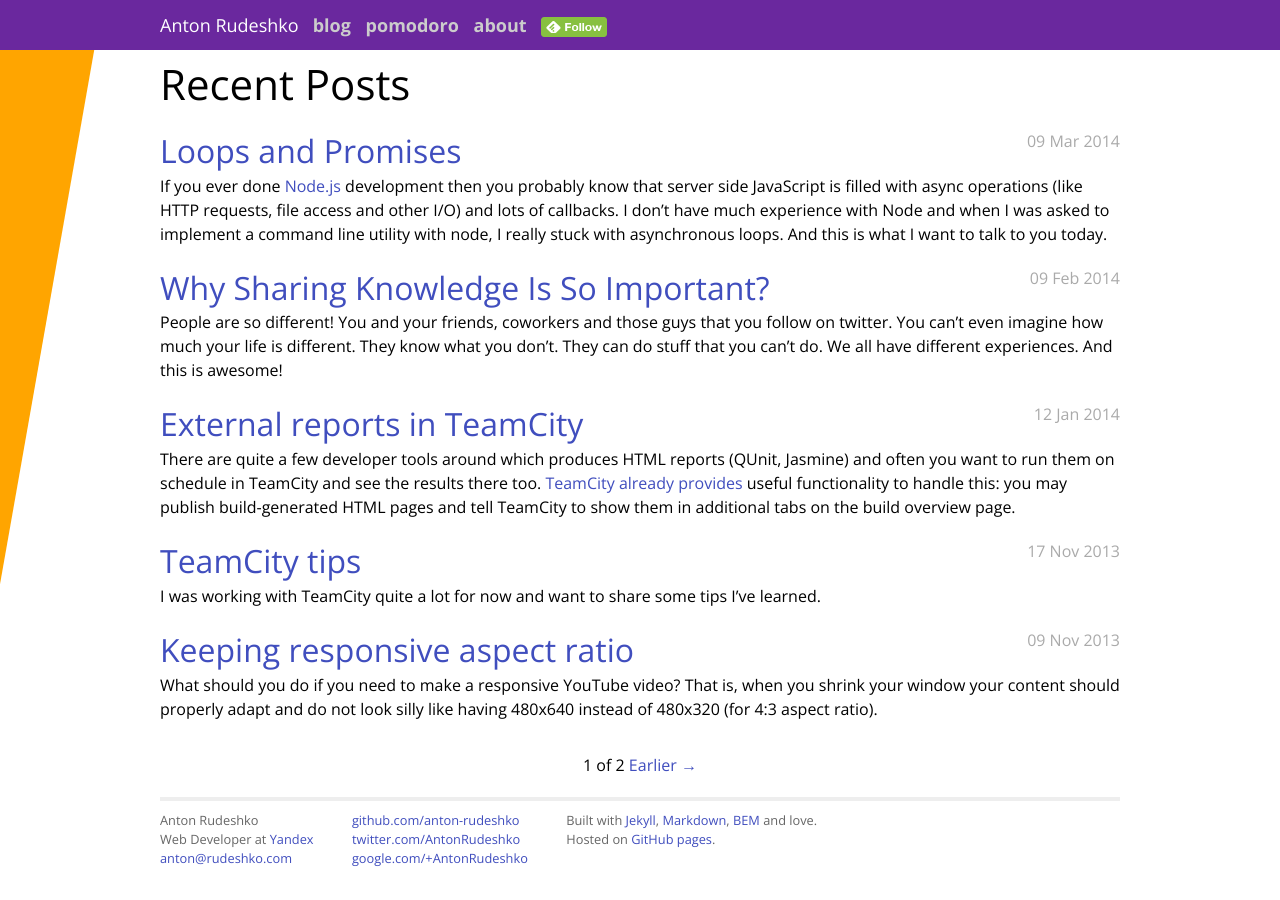
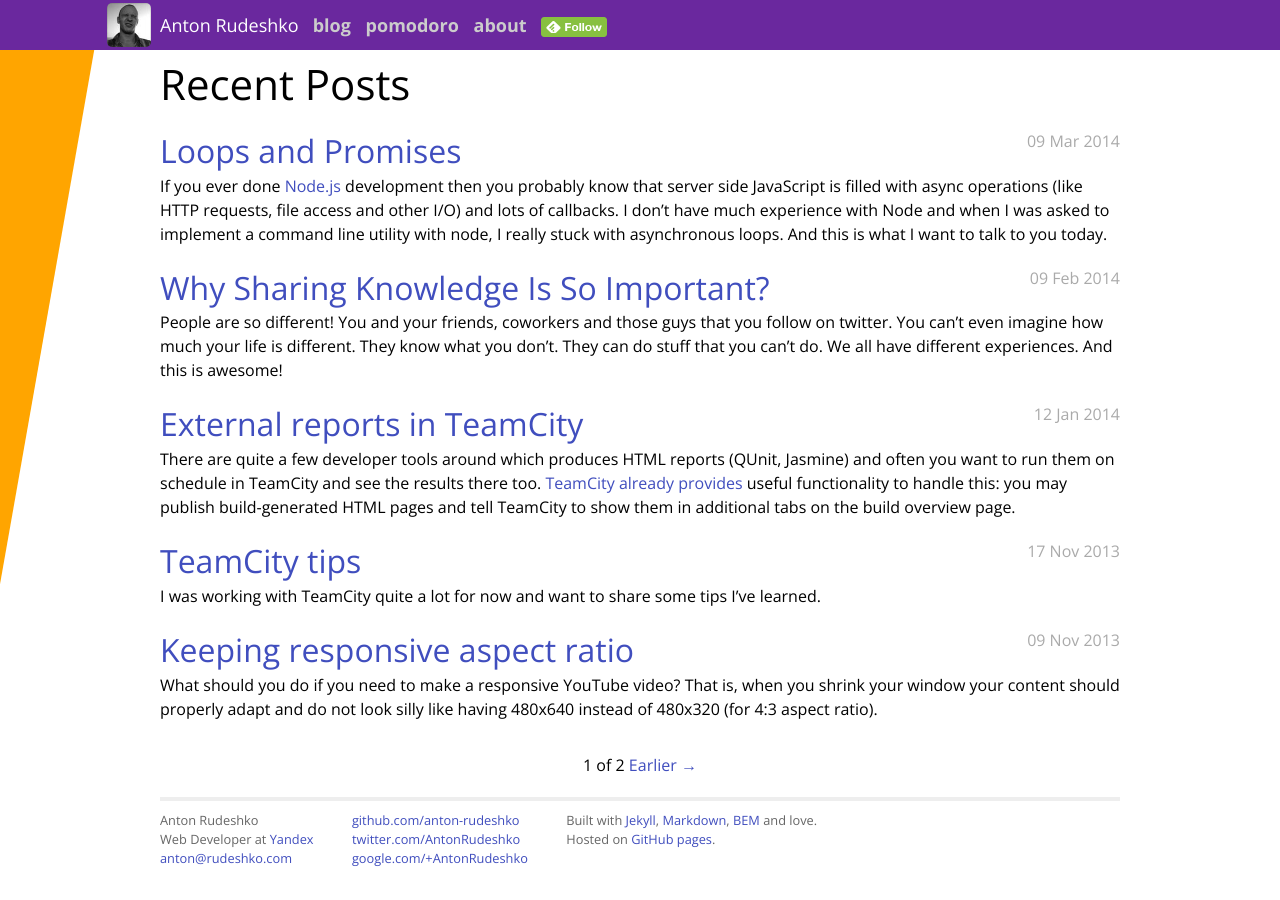
Before and after one commit to anton-rudeshko/anton-rudeshko.github.io, a Jekyll site: the page built from index.html, in a window 1280 px wide. Built offline with Jekyll 4.4.1, drawn with Linux system fonts in a browser that asks for light colours; Markdown is read by kramdown in place of the engine named in the settings; the list of posts is cut into pages by our own code.

Commit message:
Added avatar, fixed padding

```diff
--- a/_layouts/default.html
+++ b/_layouts/default.html
@@ -21,7 +21,10 @@
 <header class="header">
   <div class="header__inner">
     <h1 class="header__title">
-      <a href="/">{{ site.name }}</a>
+      <a href="/">
+        <img alt="Avatar" class="header__logo" src="/img/avatar.jpg" width="44" height="44" />
+        {{ site.name }}
+      </a>
     </h1>
 
     <nav class="header__links">
--- a/css/main.css
+++ b/css/main.css
@@ -85,7 +85,8 @@ a:hover {
 
 .header__inner,
 .site {
-   padding: 0 3%;
+  padding: 0 15px;
+  position: relative;
 }
 
 .pagination {
@@ -97,6 +98,22 @@ a:hover {
   background-color: #6a289e;
   height: 50px;
   overflow: hidden;
+}
+
+.header__logo {
+  border-radius: 5px;
+  position: absolute;
+  left: -38px;
+  top: 3px;
+
+  -webkit-transition: left .5s;
+          transition: left .5s;
+}
+
+@media screen and (max-width: 1080px) {
+  .header__logo {
+    left: -100px;
+  }
 }
 
 .header__title {
@@ -168,7 +185,7 @@ a:hover {
   }
 }
 
-@media screen and (max-width: 1000px) {
+@media screen and (max-width: 1040px) {
   .right-side {
     left: -220px;
   }
```
Also changed, not shown: img/avatar.jpg (added).
